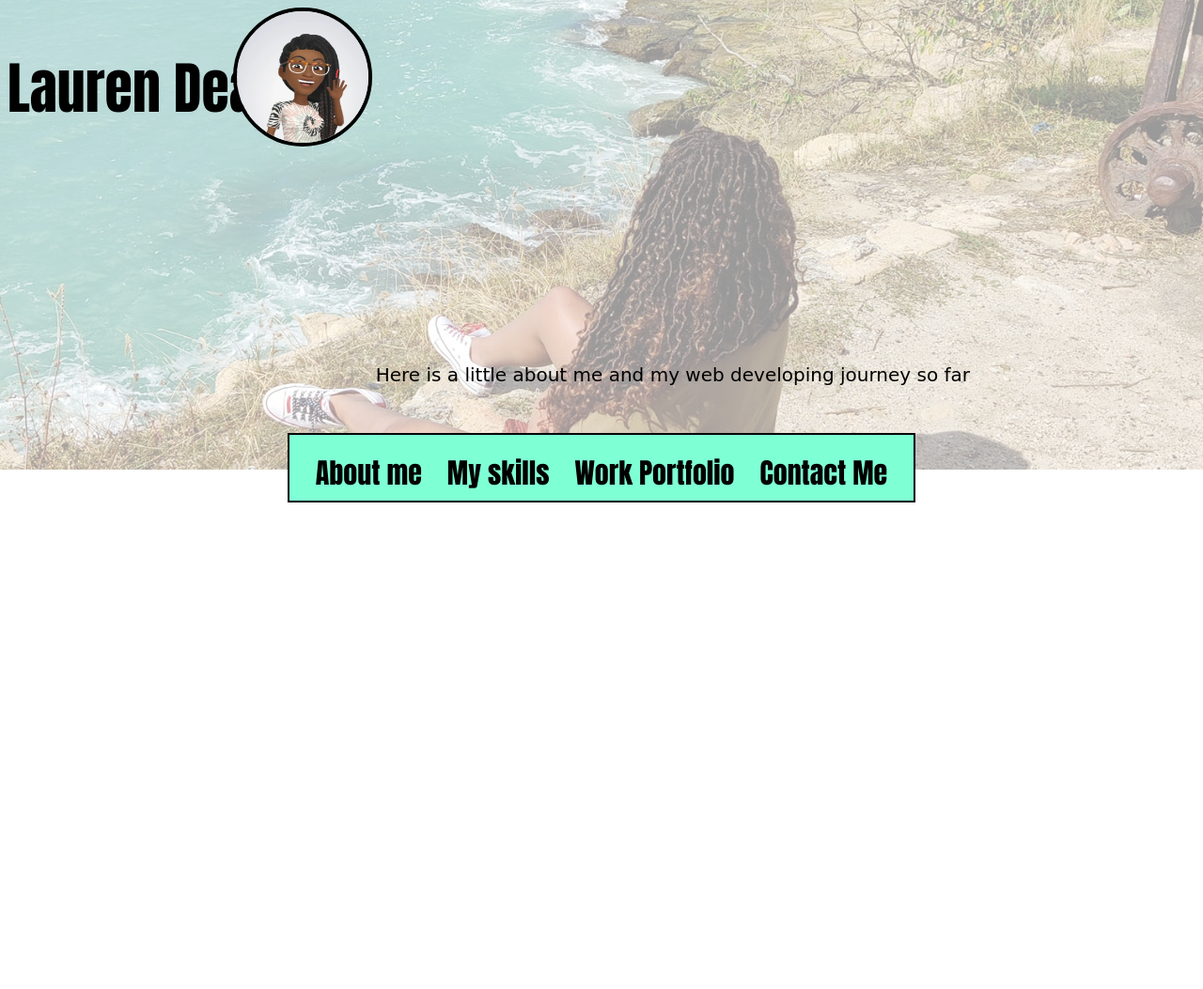
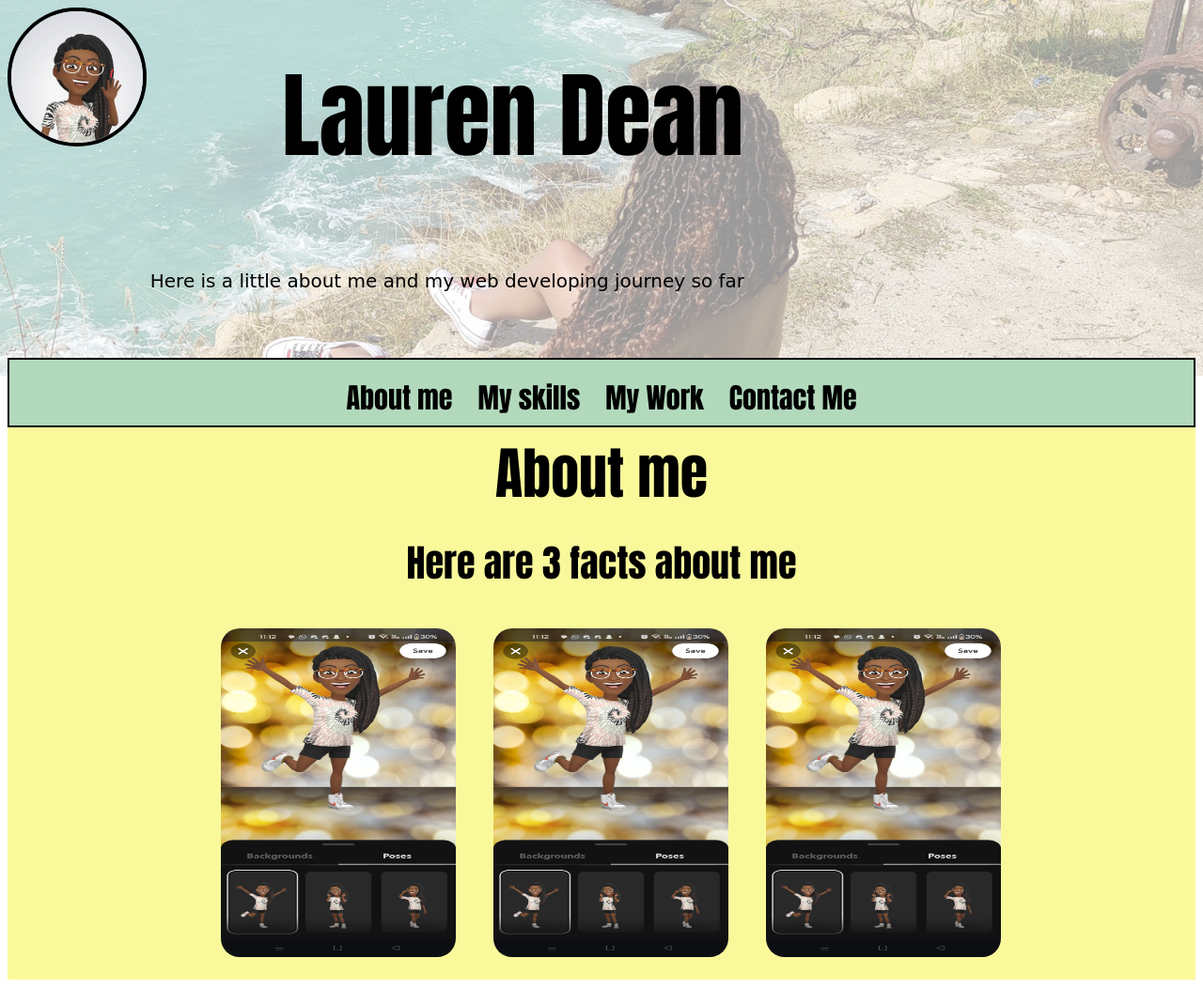
Before and after one commit to lvdean/Portfolio-a-skills-showacse, a plain HTML site: page index.html in a window 1280 px wide. Shown: the whole page at 94% size. Before the commit the page ends 800 px from the top, so only its background shows below. Drawn offline with Linux system fonts and the light colour scheme.

Commit message:
addition of about me scetion

```diff
--- a/CSS/style.css
+++ b/CSS/style.css
@@ -5,11 +5,6 @@
   background-image: url(../Images/st\ Lucia.jpg);
 }*/
 
-.head {
-  height: 600px;
-  width: 200%;
-  margin: 0%;
-}
 #stlucia {
   content: ' ';
   display: block;
@@ -17,12 +12,13 @@
   left: 0;
   top: 0;
   width: 100%;
-  height: 500px;
+  height: 400px;
   opacity: 40%;
   background-repeat: no-repeat;
   background-size: cover;
   background-image: url(../Images/st\ Lucia.jpg);
   background-position: center;
+  background-color: white;
 }
 
 
@@ -39,16 +35,34 @@
 .head {
   display: block;
   color: black;
-  text-align: center;
+  text-align: flex;
+  flex: wrap;
+  align-items: center;
   text-overflow: ellipsis;
   font-family: Impact, Haettenschweiler, 'Arial Narrow Bold', sans-serif;
 
 }
-
+header {
+  height: 400px;
+}
 
 .head h1 {
+  font-size: 100px;
+  position: absolute;
+  left: 300px; top: -20px;
+
+}
+
+h2{
   font-size: 60px;
-  position: absolute;
+  position: relative;
+  margin-top: 50px;
+  margin-bottom: 10px;
+}
+h3{
+  font-size: 40px;
+  position: relative;
+  margin: 10px;
 }
 
 .menu {
@@ -68,13 +82,11 @@
 
   }
 
-main {
+/*body {
   display: flex;
   flex-wrap: wrap;
-  margin:0
-
-
-}
+  margin:0;
+}*/
 
 p {
   font-size: 20px;
@@ -83,17 +95,48 @@ p {
   display: inline-block;
   text-align: center;
   position: relative;
-  top: 250px;
+  top: 150px;
 
 
 }
 nav {
   text-align: end;
   position: relative;
-   bottom: -280px;
-  background-color: aquamarine;
+   bottom: -200px;
+  background-color: rgb(178, 217, 188);
   height: 70px;
   border-style: solid;
   border-width: 2px;
-  display: inline-flex;
 }
+
+.container {
+  width: 100%;
+  height: auto;
+  display:flex;
+  flex-direction: row;
+  flex-wrap: wrap;
+  justify-content: center;
+  margin: 10px;
+
+}
+
+.images {
+  width:250px;
+  height: 350px;
+  margin: 20px;
+  border-radius: 20px
+}
+.about-me{
+  font-family: Impact, Haettenschweiler, 'Arial Narrow Bold', sans-serif;
+  display: flex;
+  flex-direction: column;
+  flex-wrap: wrap;
+  align-content: center;
+  justify-content: center;
+  align-items: center;
+  position: relative;
+}
+main{
+  background-color: rgb(249, 249, 156);
+  background-size: cover;
+}
--- a/index.html
+++ b/index.html
@@ -3,26 +3,50 @@
 
 <link rel="stylesheet" href="./CSS/style.css">
 <title>Lauren Dean Portfolio</title>
-<main>
+<body>
 
  <header class = "head">
-  <background id = "stlucia"></background>
+  <div id = "stlucia"></div>
   <h1>Lauren Dean</h1>
   <img class="emoji" src="./Images/emoji2.jpg" alt>
   <p>Here is a little about me and my web developing journey so far</p>
   <nav>
     <ul class="menu">
-        <li>About me </li>
+        <li>About me</li>
         <li>My skills</li>
-        <li>Work Portfolio</li>
+        <li>My Work</li>
         <li>Contact Me</li>
     </ul>
   </nav>
- </header>
-<body>
+</header>
 
+
+<main>
+ <div class ="about-me">
+  <h2>About me</h2>
+  <h3>Here are 3 facts about me</h3>
+ </div>
+  <section class = "container">
+   <article>
+    <img src="./Images/Image /1000039470.jpg" alt= avatar class="images">
+   </article>
+   <article>
+    <img src="./Images/Image /1000039470.jpg" alt= avatar class="images">
+   </article>
+   <article>
+    <img src="./Images/Image /1000039470.jpg" alt= avatar class="images">
+   </article>
+  </section>
+
+
+
+
+
+
+
+</main>
 </body>
-</main>
+
 
 
 </html>
```
Also changed, not shown: Images/Image /1000039470.jpg (added), Images/Image /1000039475.jpg (added), Images/emoji.jpg (deleted).
